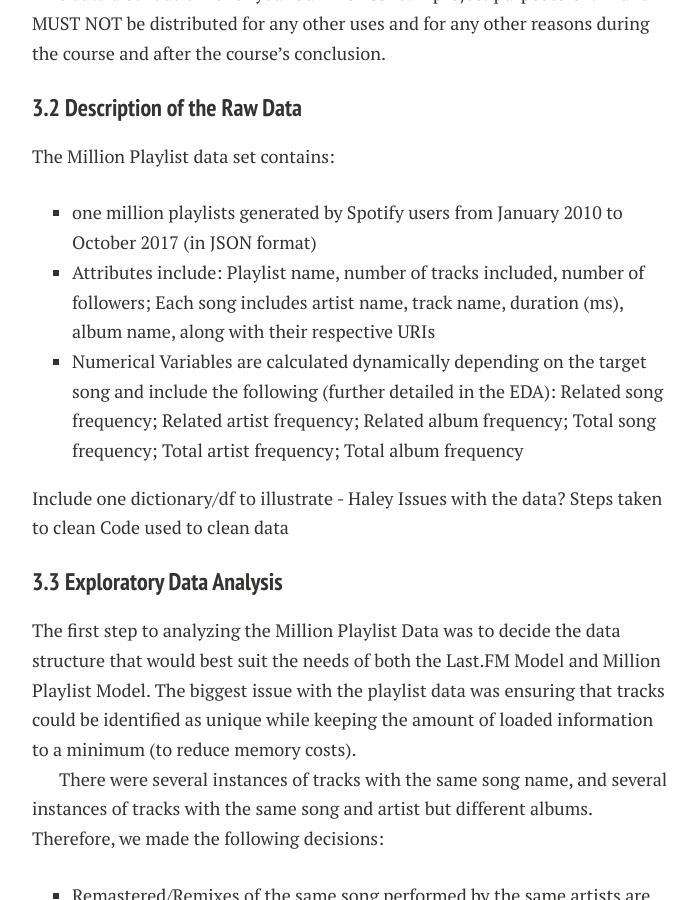
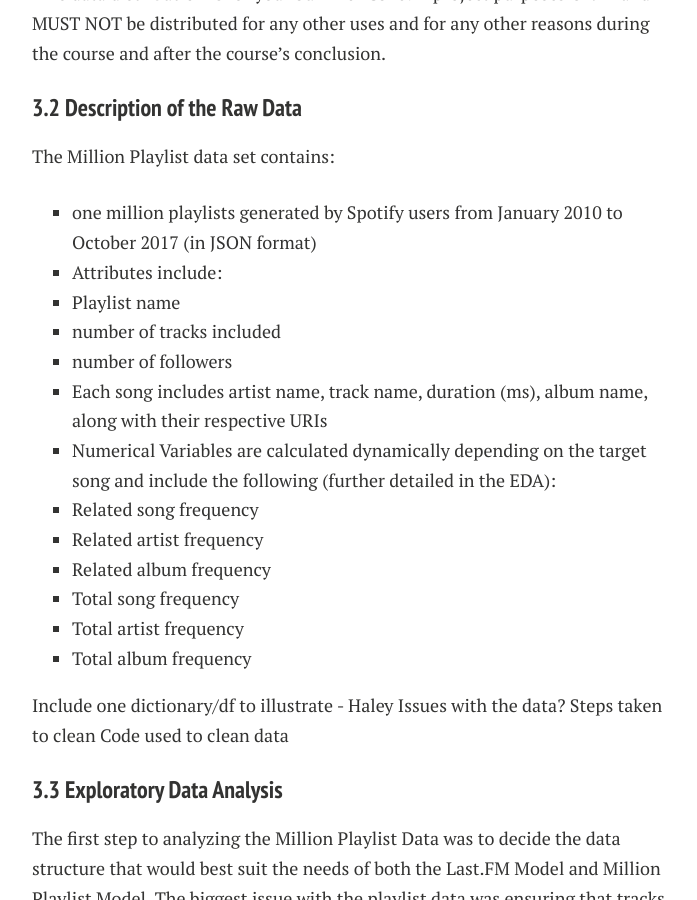
Before and after one commit to lyannaliu/lyannaliu.github.io, a Jekyll site: the page built from descriptionofdata.md, in a window 1280 px wide and 900 px high, scrolled down 1433 px. Shown: the whole window, without its empty margins (288-985 px from the left). Built offline with Jekyll 4.4.1, drawn with Linux system fonts in a browser that asks for light colours; nearby versions of some CDN libraries.

```diff
--- a/descriptionofdata.md
+++ b/descriptionofdata.md
@@ -45,8 +45,18 @@ This data distribution is for your Summer CS109A project purposes ONLY and MUST
 <h3 id="3.2">3.2 Description of the Raw Data</h3>
 The Million Playlist data set contains:
   - one million playlists generated by Spotify users from January 2010 to October 2017 (in JSON format)
-  - Attributes include: Playlist name, number of tracks included, number of followers; Each song includes artist name, track name, duration (ms), album name, along with their respective URIs
-  - Numerical Variables are calculated dynamically depending on the target song and include the following (further detailed in the EDA): Related song frequency; Related artist frequency; Related album frequency; Total song frequency; Total artist frequency; Total album frequency
+  - Attributes include:
+  - Playlist name
+  - number of tracks included
+  - number of followers
+  - Each song includes artist name, track name, duration (ms), album name, along with their respective URIs
+  - Numerical Variables are calculated dynamically depending on the target song and include the following (further detailed in the EDA):
+  - Related song frequency
+  - Related artist frequency
+  - Related album frequency
+  - Total song frequency
+  - Total artist frequency
+  - Total album frequency
 
 Include one dictionary/df to illustrate - Haley
 Issues with the data?
```
